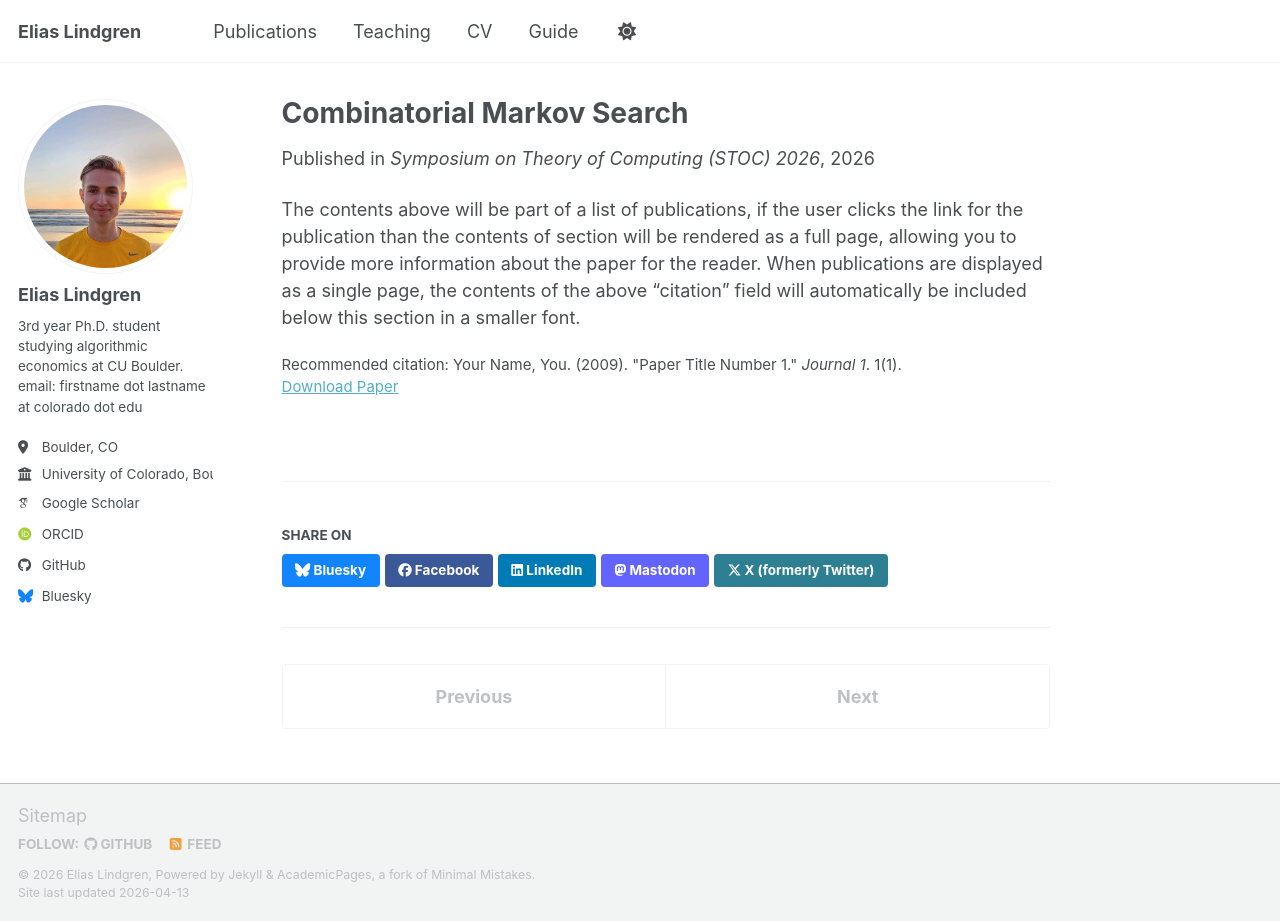
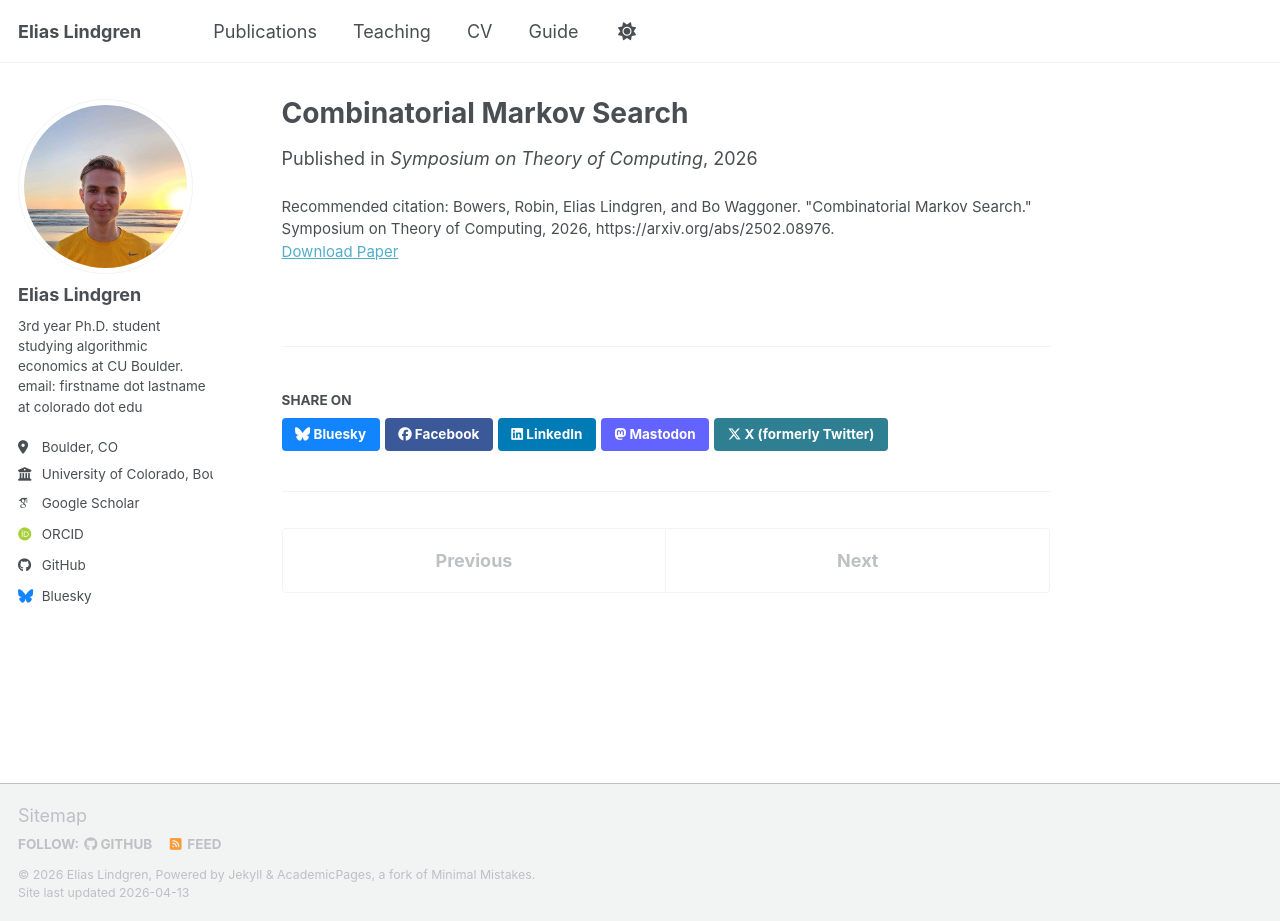
Before and after one commit to eaplindgren/eaplindgren.github.io, a Jekyll site: the page built from _publications/2026-04-01-combinatorial-markov-search.md, in a window 1280 px wide and 921 px high. Built offline with Jekyll 4.4.1, drawn with Linux system fonts in a browser that asks for light colours; some web fonts are replaced; a script bundle is joined from its source files by our own code; library files that are not in the unit come from our copies.

Commit message:
all pubs

```diff
--- a/_publications/2015-10-01-paper-title-number-3.md
+++ b/_publications/2015-10-01-paper-title-number-3.md
@@ -1,14 +1,11 @@
 ---
-title: "Paper Title Number 3"
+title: "Qualifier Selection Mechanisms in Collegiate Cross Country"
 collection: publications
-category: manuscripts
-permalink: /publication/2015-10-01-paper-title-number-3
-excerpt: 'This paper is about the number 3. The number 4 is left for future work.'
-date: 2015-10-01
-venue: 'Journal 1'
-slidesurl: 'https://academicpages.github.io/files/slides3.pdf'
-paperurl: 'https://academicpages.github.io/files/paper3.pdf'
-citation: 'Your Name, You. (2015). &quot;Paper Title Number 3.&quot; <i>Journal 1</i>. 1(3).'
----
-
-The contents above will be part of a list of publications, if the user clicks the link for the publication than the contents of section will be rendered as a full page, allowing you to provide more information about the paper for the reader. When publications are displayed as a single page, the contents of the above "citation" field will automatically be included below this section in a smaller font.
+category: preprints
+# permalink: /publication/2015-10-01-paper-title-number-3
+excerpt: 'We analyze the algorithm used in NCAA Division I Cross Country to select which teams qualify for the national championships meet, and a more general family of selection algorithms, taking an axiomatic social choice approach.'
+# date: 2015-10-01
+venue: 'preprint'
+# slidesurl: 'https://academicpages.github.io/files/slides3.pdf'
+# paperurl: 'https://academicpages.github.io/files/paper3.pdf'
+citation: 'Lindgren, Elias, and Waggoner, Bo (2026). "Qualifier Selection Mechanisms in Collegiate Cross Country." In submission.'
--- a/_publications/2026-04-01-combinatorial-markov-search.md
+++ b/_publications/2026-04-01-combinatorial-markov-search.md
@@ -3,12 +3,12 @@
 collection: publications
 category: conferences
 permalink: /publication/2026-04-01-combinatorial-markov-search
-# excerpt: 'test'
+excerpt: "We explore an extension of the Pandora's box problem where each box is modeled as an MDP. We obtain a constant-factor approximation using a Prophet Inequality-style algorithm that considers boxes one at a time."
 date: 2026-04-01
-venue: 'Symposium on Theory of Computing (STOC) 2026'
+venue: 'Symposium on Theory of Computing'
 # slidesurl: 'https://academicpages.github.io/files/slides1.pdf'
 paperurl: 'https://arxiv.org/abs/2502.08976v2'
 # bibtexurl: 'https://academicpages.github.io/files/bibtex1.bib'
-citation: 'Your Name, You. (2009). &quot;Paper Title Number 1.&quot; <i>Journal 1</i>. 1(1).'
+citation: 'Bowers, Robin, Elias Lindgren, and Bo Waggoner. "Combinatorial Markov Search." Symposium on Theory of Computing, 2026, https://arxiv.org/abs/2502.08976.'
 ---
-The contents above will be part of a list of publications, if the user clicks the link for the publication than the contents of section will be rendered as a full page, allowing you to provide more information about the paper for the reader. When publications are displayed as a single page, the contents of the above "citation" field will automatically be included below this section in a smaller font.
+<!-- The contents above will be part of a list of publications, if the user clicks the link for the publication than the contents of section will be rendered as a full page, allowing you to provide more information about the paper for the reader. When publications are displayed as a single page, the contents of the above "citation" field will automatically be included below this section in a smaller font. -->
```
Also changed, not shown: _publications/2010-10-01-paper-title-number-2.md (+5 -8 lines).
